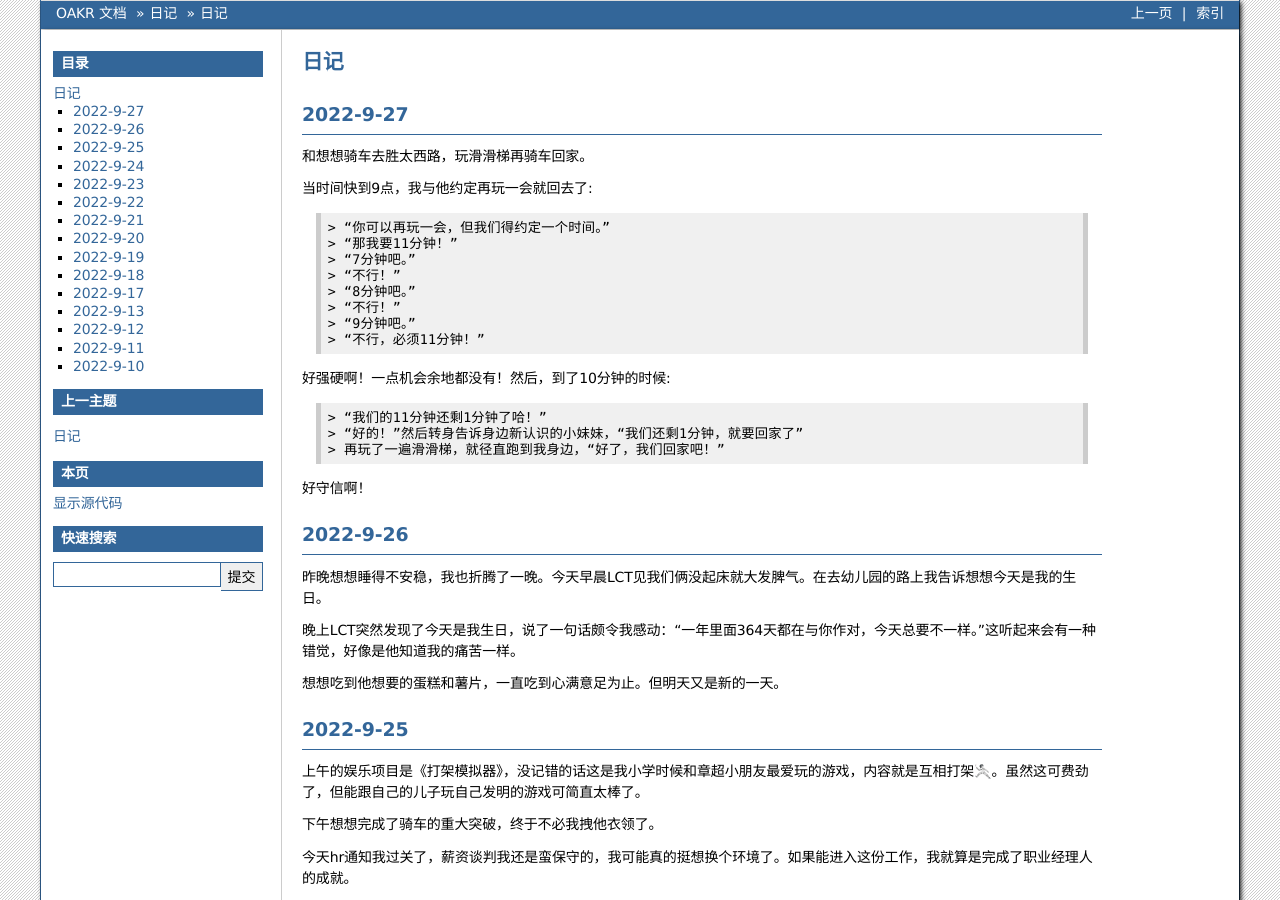
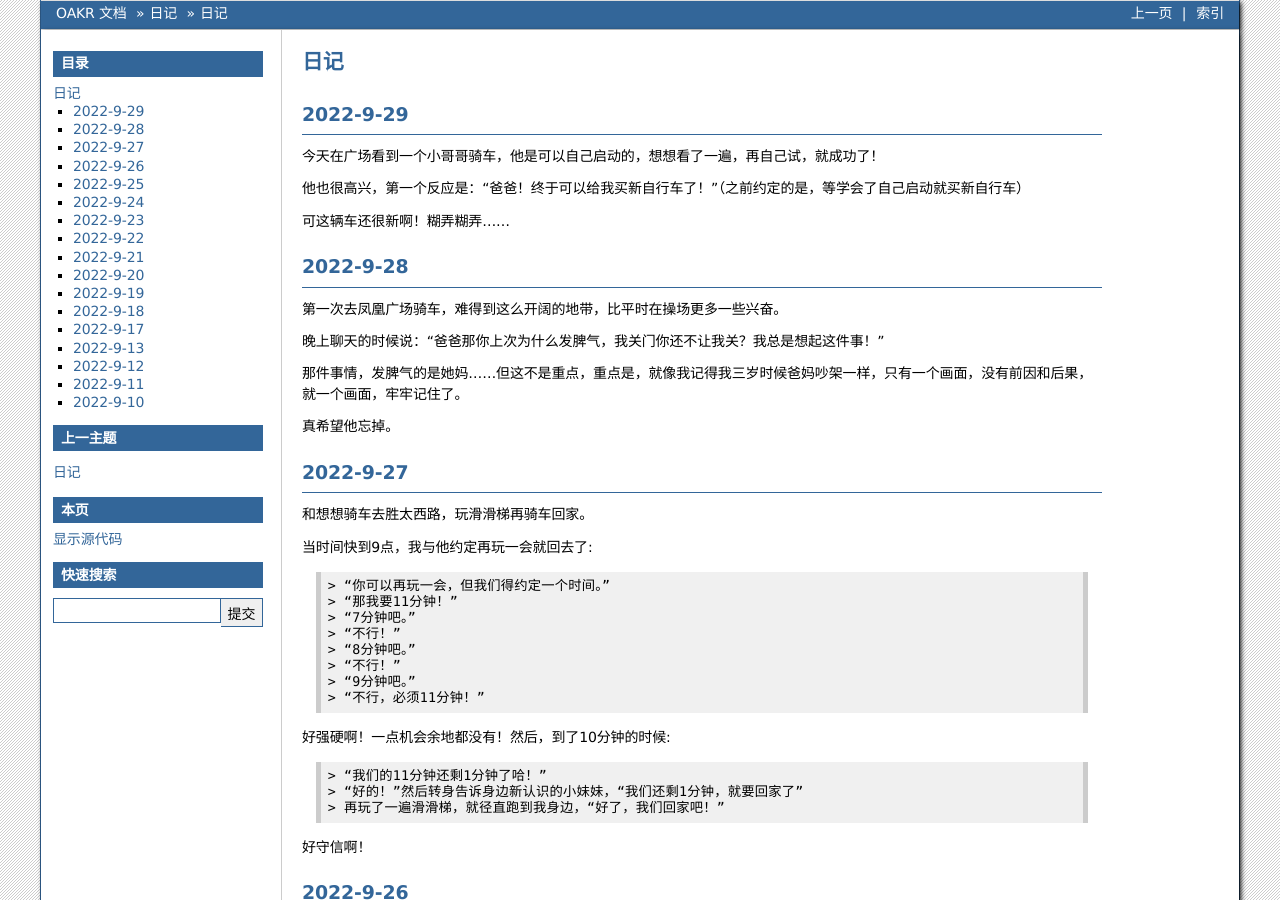
Before and after one commit to cruiurc/cruiurc.github.io, a Sphinx documentation site: the page built from source/diary/diary.rst, in a window 1280 px wide and 900 px high. Built offline with Sphinx 7.4.7, drawn with Linux system fonts in a browser that asks for light colours.

Commit message:
add diary 20220929

```diff
--- a/source/diary/diary.rst
+++ b/source/diary/diary.rst
@@ -1,5 +1,24 @@
 日记
 =======
+
+2022-9-29
+----------
+今天在广场看到一个小哥哥骑车，他是可以自己启动的，想想看了一遍，再自己试，就成功了！
+
+他也很高兴，第一个反应是：“爸爸！终于可以给我买新自行车了！”（之前约定的是，等学会了自己启动就买新自行车）
+
+可这辆车还很新啊！糊弄糊弄……
+
+2022-9-28
+----------
+第一次去凤凰广场骑车，难得到这么开阔的地带，比平时在操场更多一些兴奋。
+
+晚上聊天的时候说：“爸爸那你上次为什么发脾气，我关门你还不让我关？我总是想起这件事！”
+
+那件事情，发脾气的是她妈……但这不是重点，重点是，就像我记得我三岁时候爸妈吵架一样，只有一个画面，没有前因和后果，就一个画面，牢牢记住了。
+
+真希望他忘掉。
+
 2022-9-27
 ----------
 和想想骑车去胜太西路，玩滑滑梯再骑车回家。
```
Also changed, not shown: source/work/log.rst (+11 -0 lines).
